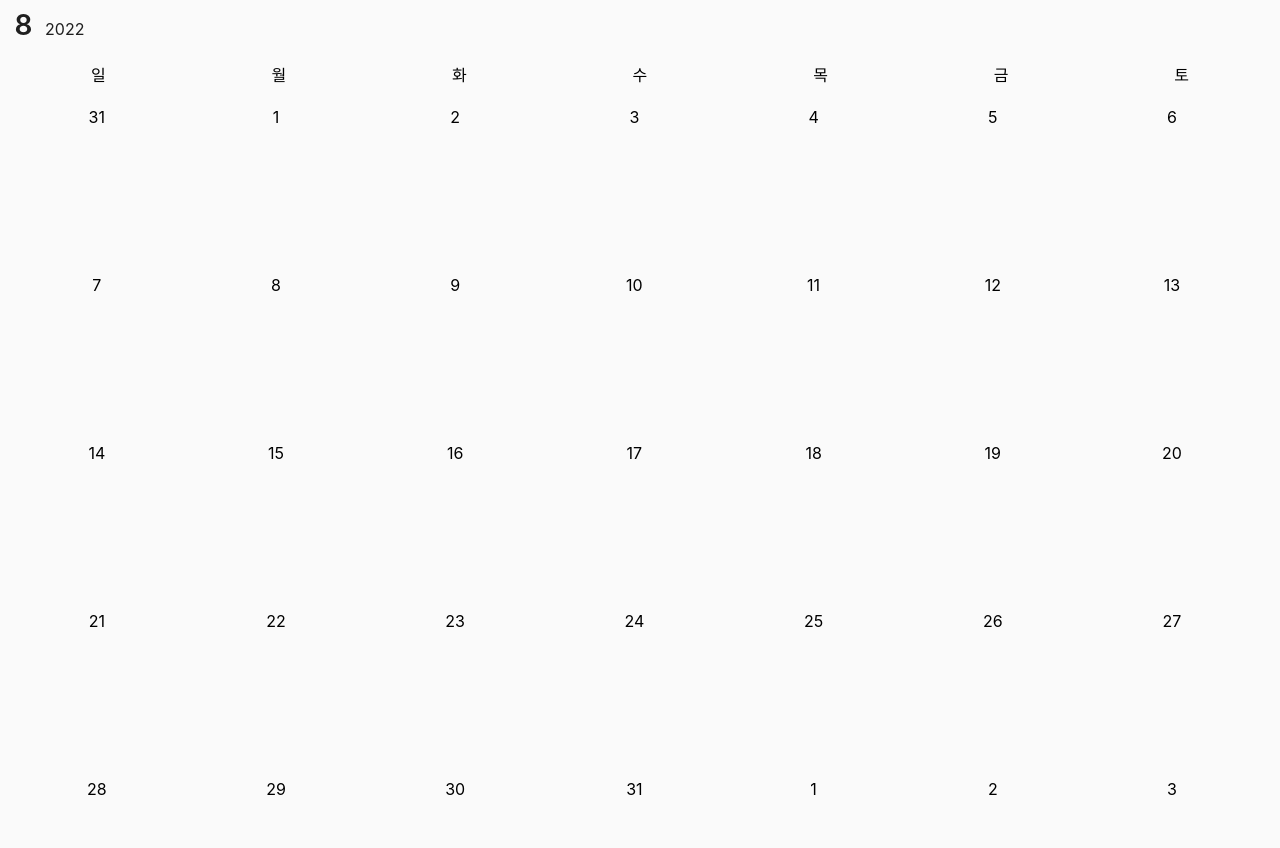
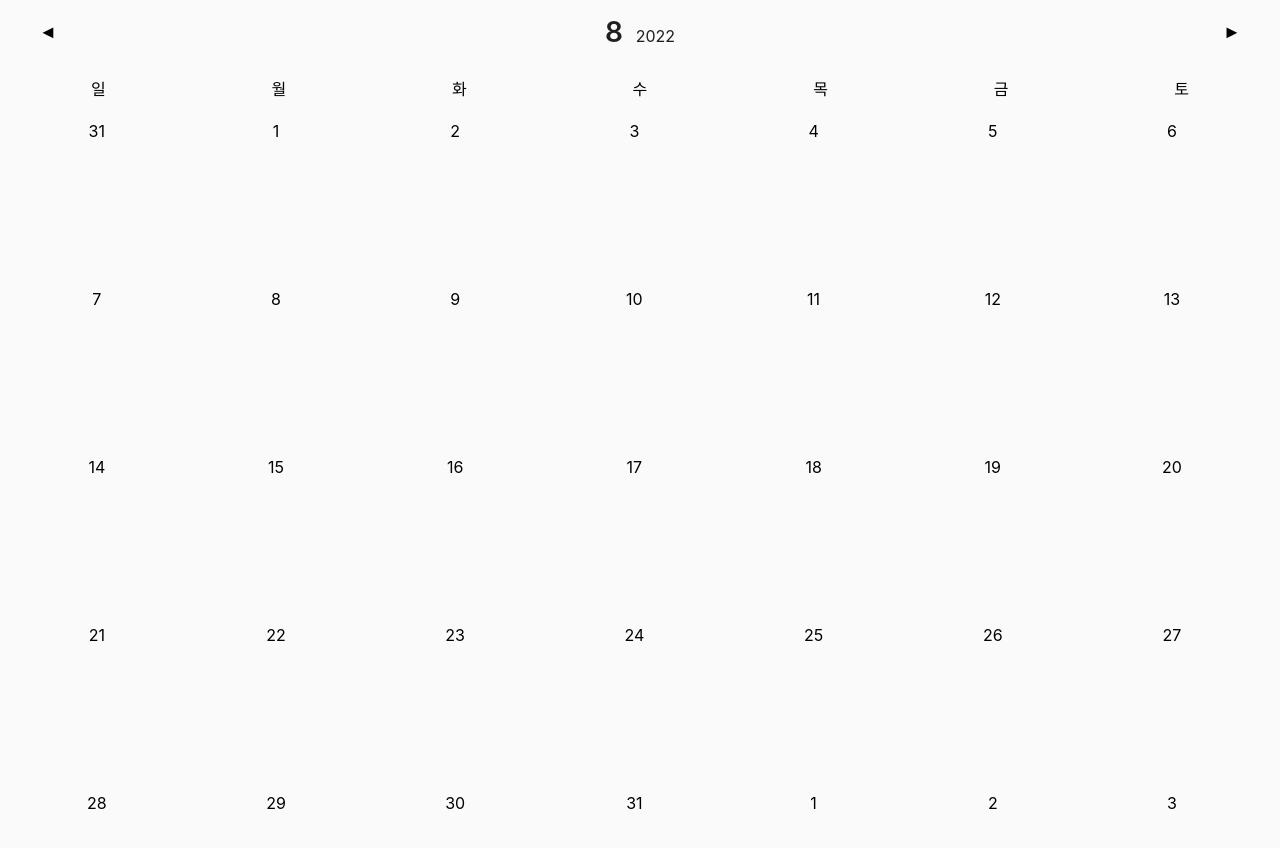
Before and after one commit to onys-programmer/timeblocks-test, a React (Create React App) app: page / in a window 1280 px wide. Shown: the top 848 px of the page. Built offline with nearby package versions, Linux system fonts and the light colour scheme.

Commit message:
feat: 🎸 최상단에 달 넘어가기 버튼 구현

```diff
--- a/src/App.jsx
+++ b/src/App.jsx
@@ -4,6 +4,7 @@ import CalendarContainer from './features/calendar/CalendarContainer.jsx';
 import DialogContainer from './features/schedule/DialogContainer.jsx';
 
 const initialState = {
+  referenceDate: new Date(2022, 7, 26),
   pickedDate: new Date(2022, 7, 26),
   showModal: false,
   schedules: [
@@ -21,6 +22,12 @@ const initialState = {
 
 const reducer = (state, action) => {
   switch (action.type) {
+    case 'UPDATE_REFERENCE_DATE':
+      return {
+        ...state,
+        referenceDate: action.payload,
+      };
+
     case 'PICK_DATE':
       return {
         ...state,
--- a/src/features/calendar/Calendar.scss
+++ b/src/features/calendar/Calendar.scss
@@ -9,6 +9,20 @@
     justify-content: space-between;
     font-size: calc(2vmin);
     color: #1F1F1F;
+
+    .btn {
+      margin: 2vh;
+      width: 8vh;
+      height: 4vh;
+      background-color: #FAFAFA;
+      cursor: pointer;
+      font-size: large;
+      border: 0;
+
+      &:hover {
+        background-color: #ffffff;
+      }
+    }
 
     .month-and-year {
       margin: 1vh;
--- a/src/features/calendar/CalendarContainer.jsx
+++ b/src/features/calendar/CalendarContainer.jsx
@@ -1,8 +1,11 @@
+import { useContext } from 'react';
+import { Context } from '../../App';
+
 import CalendarHeaderContainer from './CalendarHeaderContainer';
 import DatePartContainer from './DatePartContainer';
 
 function CalendarContainer() {
-  const referenceDate = new Date();
+  const { state: { referenceDate } } = useContext(Context);
 
   return (
     <div className="CalendarContainer">
--- a/src/features/calendar/CalendarHeader.jsx
+++ b/src/features/calendar/CalendarHeader.jsx
@@ -1,13 +1,25 @@
 import './Calendar.scss';
 
-function CalendarHeader({ month, year }) {
+function CalendarHeader({ month, year, onClickPrev, onClickPost }) {
   return (
     <div className="CalendarHeader">
       <header className="calendar-header">
+        <button
+          className="btn prev-btn"
+          onClick={onClickPrev}
+        >
+          ◄
+        </button>
         <nav className='month-and-year'>
           <span className="month">{month + 1}</span>
           <span className="year">{year}</span>
         </nav>
+        <button
+          className="btn post-btn"
+          onClick={onClickPost}
+        >
+          ►
+        </button>
       </header>
     </div>
   );
--- a/src/features/calendar/CalendarHeaderContainer.jsx
+++ b/src/features/calendar/CalendarHeaderContainer.jsx
@@ -1,11 +1,32 @@
 import CalendarHeader from './CalendarHeader';
+
+import { useContext } from 'react';
+import { Context } from '../../App';
+
 import { dateDayMonthYear } from '../../utils/generators';
 
 function CalendarHeaderContainer({ referenceDate }) {
-  const { month, year } = dateDayMonthYear(referenceDate);
+  const { dispatch } = useContext(Context);
+
+  const { date, month, year } = dateDayMonthYear(referenceDate);
+
+  const handleClickGoToPrevMonth = () => {
+    const newReferenceDate = new Date(year, month - 1, date);
+    dispatch({ type: "UPDATE_REFERENCE_DATE", payload: newReferenceDate });
+  };
+
+  const handleClickGoToPostMonth = () => {
+    const newReferenceDate = new Date(year, month + 1, date);
+    dispatch({ type: "UPDATE_REFERENCE_DATE", payload: newReferenceDate });
+  };
 
   return (
-    <CalendarHeader month={month} year={year} />
+    <CalendarHeader
+      month={month}
+      year={year}
+      onClickPrev={handleClickGoToPrevMonth}
+      onClickPost={handleClickGoToPostMonth}
+    />
   );
 }
 
--- a/src/utils/fillPrevPostDateObjs.js
+++ b/src/utils/fillPrevPostDateObjs.js
@@ -1,33 +1,37 @@
 import { dateDayMonthYear } from './generators';
 
 const fillPrevPostDateObjs = (dateObjs) => {
-  const filledDateObjs = dateObjs.slice();
-
-  fillPrevDateObjs();
-  fillPostDateObjs();
-
   function fillPrevDateObjs() {
+    const prevDateObjs = [];
     const firstDateObj = dateObjs[0];
     const { date, day, month, year } = dateDayMonthYear(firstDateObj);
 
     for (let i = day; i > 0; i--) {
       const prevDate = new Date(year, month, date, 24 * i * -1);
-      filledDateObjs.unshift(prevDate);
+      prevDateObjs.push(prevDate);
     }
+
+    return prevDateObjs;
   };
 
   function fillPostDateObjs() {
+    const postDateObjs = [];
     const lastDateObj = dateObjs[dateObjs.length - 1];
     const { date, day, month, year } = dateDayMonthYear(lastDateObj);
 
     for (let i = 1; i < 7 - day; i++) {
       const postDate = new Date(year, month, date, 24 * i);
-      filledDateObjs.push(postDate);
+      postDateObjs.push(postDate);
     }
+
+    return postDateObjs;
   }
+
+  const prevDateObjs = fillPrevDateObjs();
+  const postDateObjs = fillPostDateObjs();
+  const filledDateObjs = prevDateObjs.concat(dateObjs, postDateObjs);
 
   return filledDateObjs;
 }
 
-
 export default fillPrevPostDateObjs;
```
